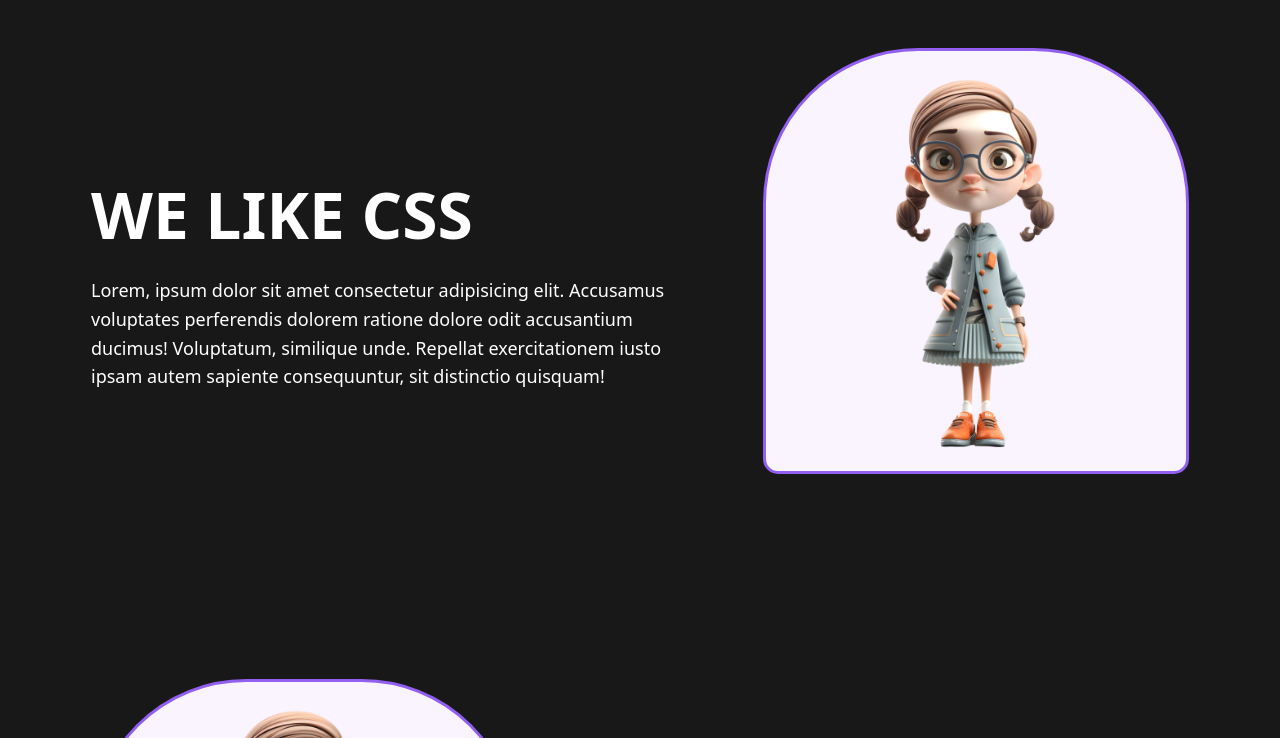
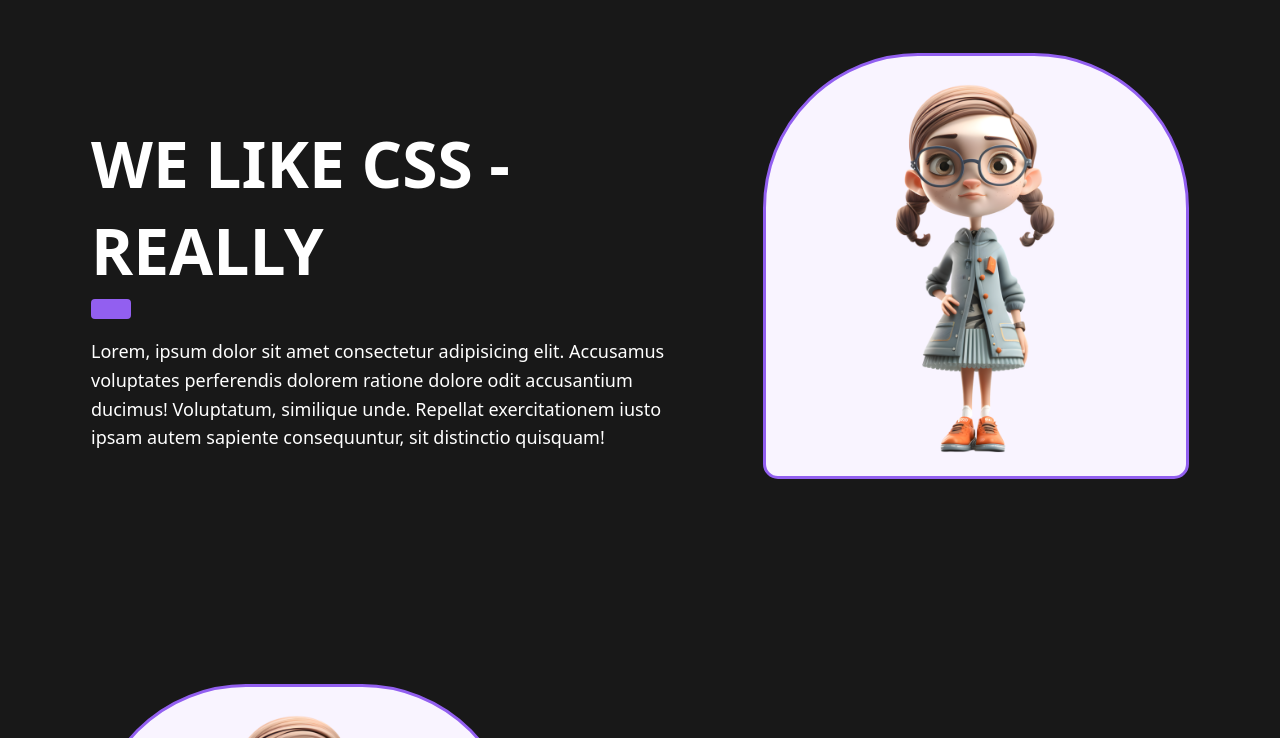
Before and after one commit to rotembm12/ruppin-frontend-lectures, a plain HTML site: page lecture_3/navigation.html in a window 1280 px wide. Shown: the part 940-1678 px from the top of the page. Drawn offline with Linux system fonts and the light colour scheme.

Commit message:
padding to hero

```diff
--- a/lecture_3/navigation.html
+++ b/lecture_3/navigation.html
@@ -58,7 +58,7 @@
       </section>
       <section class="text-section" id="first">
         <div class="details">
-          <h2>WE LIKE CSS</h2>
+          <h2>WE LIKE CSS - REALLY</h2>
           <p>
             Lorem, ipsum dolor sit amet consectetur adipisicing elit. Accusamus
             voluptates perferendis dolorem ratione dolore odit accusantium
--- a/lecture_3/styles.css
+++ b/lecture_3/styles.css
@@ -68,9 +68,9 @@ section {
   align-items: center;
   justify-content: space-between;
   height: 650px;
-  margin-top: 120px;
   border-bottom: 2px solid rgb(197, 197, 197);
   overflow: hidden;
+  padding-top: 125px;
 }
 
 .hero .image-layers {
@@ -111,6 +111,20 @@ section {
 .text-section div.details h2 {
   font-size: 64px;
   margin-bottom: 10px;
+  width: fit-content;
+}
+.text-section div.details h2::after {
+  content: "";
+  display: block;
+  width: 40px;
+  height: 20px;
+  margin-top: 5px;
+  background-color: #925ff0;
+  transition: 0.5s all ease-in;
+  border-radius: 4px;
+}
+.text-section div.details h2:hover::after {
+  width: 100%;
 }
 .text-section div.details p {
   font-size: 18px;
```
